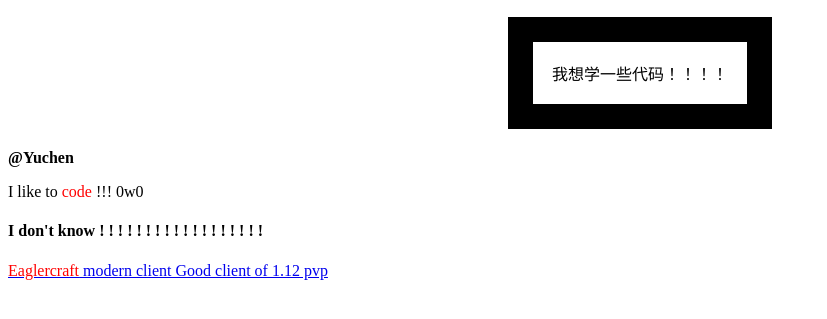
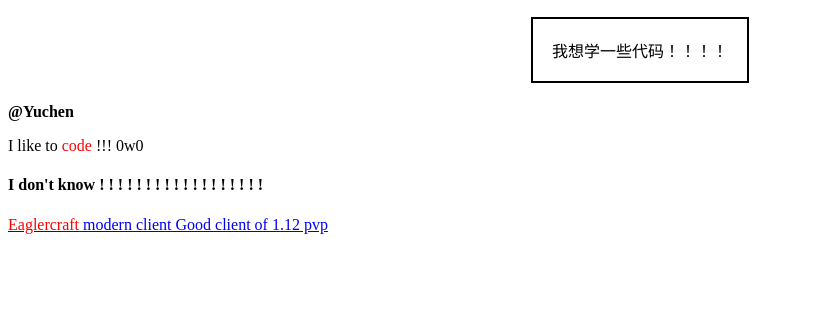
Before and after one commit to free-Game-idk/code-2, a plain HTML site: page index.html in a window 1280 px wide. Shown: the part 29-348 px from the top of the page, without its empty margins (0-827 px from the left). Drawn offline with Linux system fonts and the light colour scheme.

Commit message:
Update index.html

```diff
--- a/index.html
+++ b/index.html
@@ -17,7 +17,7 @@
             font-style: normal;
         }
         table {
-            border: 25px solid black;
+            border: 2px solid black;
             padding: 16px;
             margin: 20px auto;
         }
```
